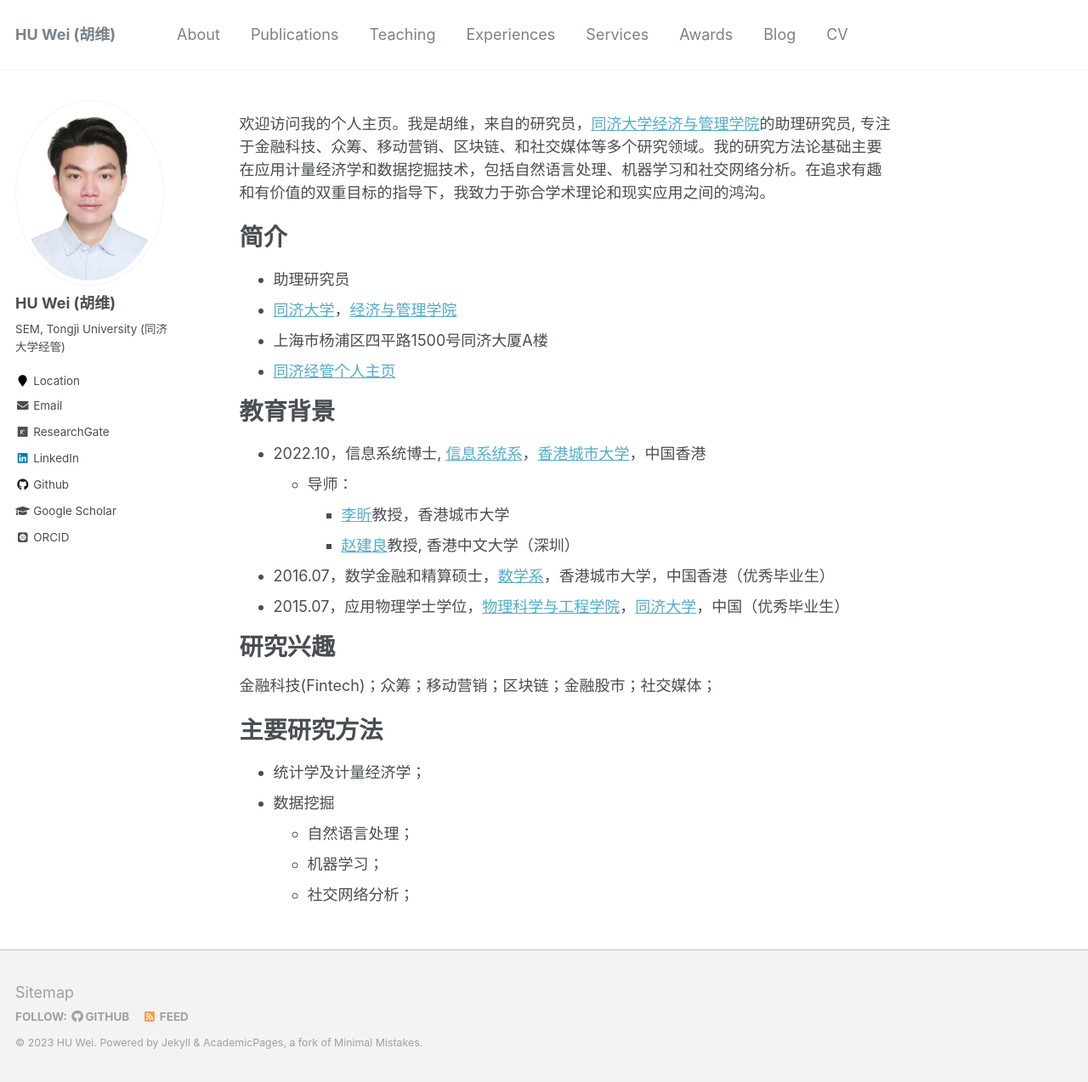
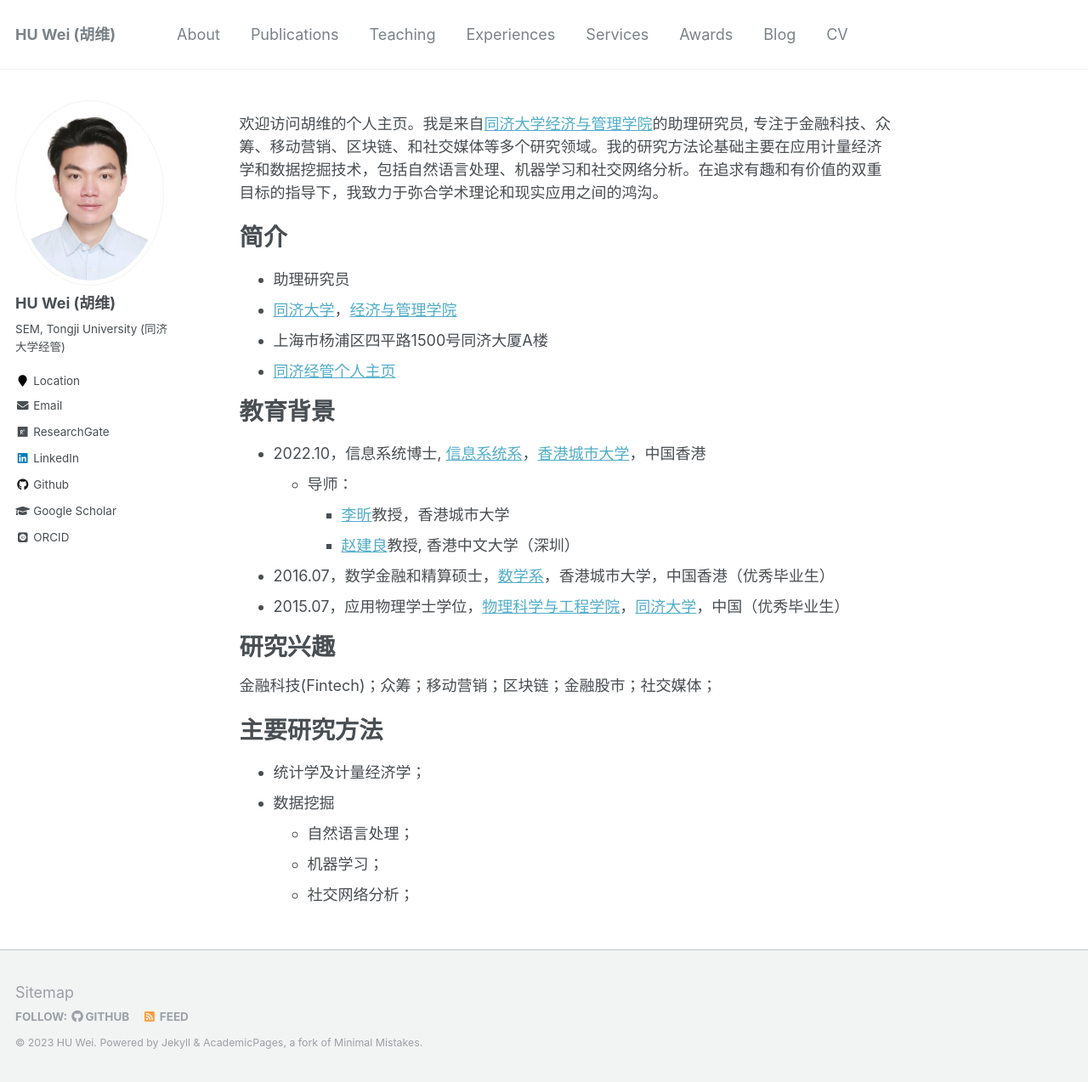
Before and after one commit to huwei-vincent/huwei-vincent.github.io, a Jekyll site: the page built from _pages/about-cn.md, in a window 1280 px wide and 1273 px high. Shown: the whole window at 85% size. Built offline with Jekyll 4.4.1, drawn with Linux system fonts in a browser that asks for light colours; some web fonts are replaced.

Commit message:
update publications

```diff
--- a/_pages/about-cn.md
+++ b/_pages/about-cn.md
@@ -9,7 +9,7 @@ redirect_from:
   - /about-cn.html
 ---
 
-欢迎访问我的个人主页。我是胡维，来自的研究员，[同济大学](https://www.tongji.edu.cn/)[经济与管理学院](https://sem.tongji.edu.cn/semch/)的助理研究员, 专注于金融科技、众筹、移动营销、区块链、和社交媒体等多个研究领域。我的研究方法论基础主要在应用计量经济学和数据挖掘技术，包括自然语言处理、机器学习和社交网络分析。在追求有趣和有价值的双重目标的指导下，我致力于弥合学术理论和现实应用之间的鸿沟。
+欢迎访问胡维的个人主页。我是来自[同济大学](https://www.tongji.edu.cn/)[经济与管理学院](https://sem.tongji.edu.cn/semch/)的助理研究员, 专注于金融科技、众筹、移动营销、区块链、和社交媒体等多个研究领域。我的研究方法论基础主要在应用计量经济学和数据挖掘技术，包括自然语言处理、机器学习和社交网络分析。在追求有趣和有价值的双重目标的指导下，我致力于弥合学术理论和现实应用之间的鸿沟。
 
 # 简介
 
```
